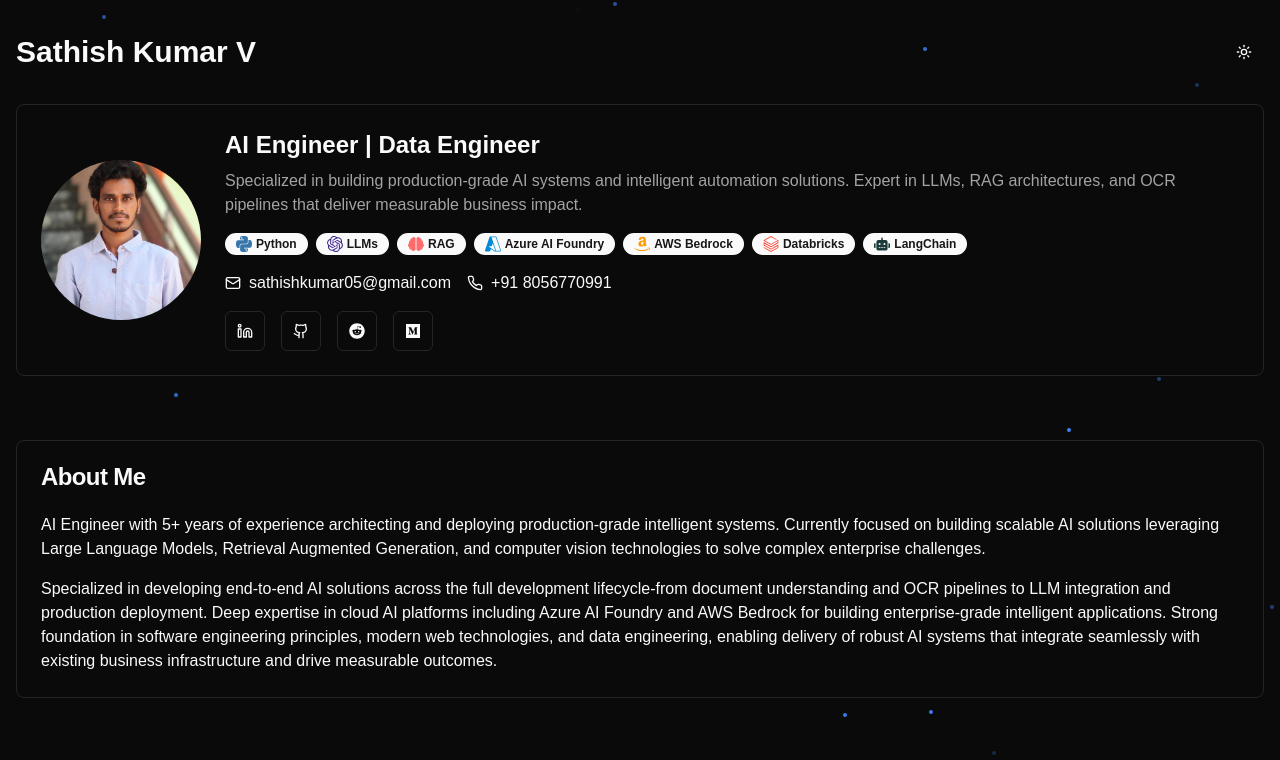
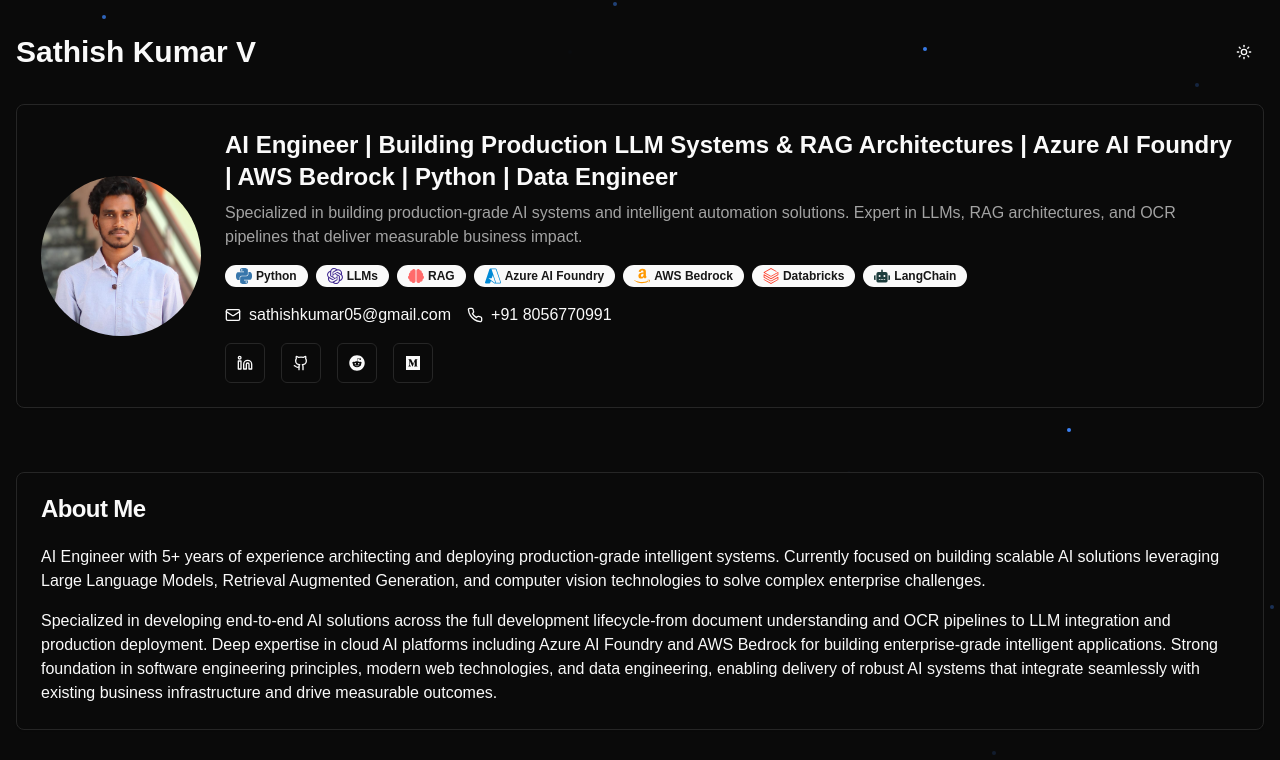
Before and after one commit to vpsathish05/sathish-portfolio, a Next.js app: page / in a window 1280 px wide. Shown: the top 760 px of the page. Built offline with nearby package versions, Linux system fonts and the light colour scheme.

Commit message:
Update title, reorganize skills, and set first project as default open

```diff
--- a/src/components/ProjectsSection.tsx
+++ b/src/components/ProjectsSection.tsx
@@ -19,7 +19,7 @@ export const ProjectsSection = () => (
         <CardTitle>Projects</CardTitle>
       </CardHeader>
       <CardContent>
-        <Accordion type="single" collapsible className="w-full">
+        <Accordion type="single" collapsible className="w-full" defaultValue="contract-extraction">
           {projects.map((project) => {
             const IconComponent = projectIcons[project.id as keyof typeof projectIcons];
             return (
--- a/src/data/portfolio.ts
+++ b/src/data/portfolio.ts
@@ -1,6 +1,6 @@
 export const personalInfo = {
   name: "Sathish Kumar V",
-  title: "AI Engineer | Data Engineer",
+  title: "AI Engineer | Building Production LLM Systems & RAG Architectures | Azure AI Foundry | AWS Bedrock | Python | Data Engineer",
   description: "Specialized in building production-grade AI systems and intelligent automation solutions. Expert in LLMs, RAG architectures, and OCR pipelines that deliver measurable business impact.",
   email: "sathishkumar05@gmail.com",
   phone: "+91 8056770991",
@@ -31,23 +31,24 @@ export const skills = {
     { name: "JavaScript", color: "#F7DF1E" },
     { name: "C#", color: "#239120" }
   ],
-  frontend: [
+  ai: [
+    { name: "LangChain", color: "#1C3C3C" },
+    { name: "OpenAI API", color: "#412991" },
+    { name: "RAG", color: "#FF6B6B" },
+    { name: "Azure AI Foundry", color: "#0089D6" },
+    { name: "AWS Bedrock", color: "#FF9900" },
+    { name: "PaddleOCR", color: "#0052CC" },
+    { name: "Vector Databases", color: "#00ADEF" },
+    { name: "Databricks", color: "#FF3621" }
+  ],
+  fullstack: [
     { name: "Next.js", color: "#000000" },
     { name: "React", color: "#61DAFB" },
-    { name: "Angular", color: "#DD0031" }
-  ],
-  backend: [
+    { name: "Angular", color: "#DD0031" },
     { name: "Node.js", color: "#339933" },
     { name: "NestJS", color: "#E0234E" },
     { name: "FastAPI", color: "#009688" },
     { name: ".NET Core", color: "#512BD4" }
-  ],
-  ai: [
-    { name: "LangChain", color: "#1C3C3C" },
-    { name: "OpenAI API", color: "#412991" },
-    { name: "RAG", color: "#FF6B6B" },
-    { name: "PaddleOCR", color: "#0052CC" },
-    { name: "Vector Databases", color: "#00ADEF" }
   ],
   data: [
     { name: "dbt", color: "#FF694B" },
```
